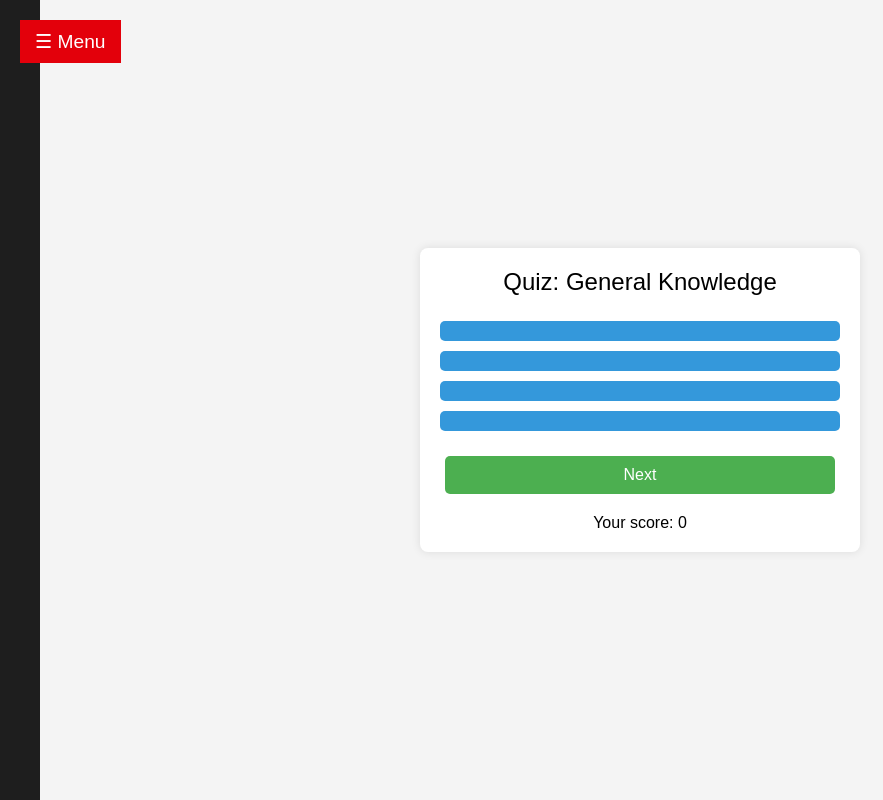
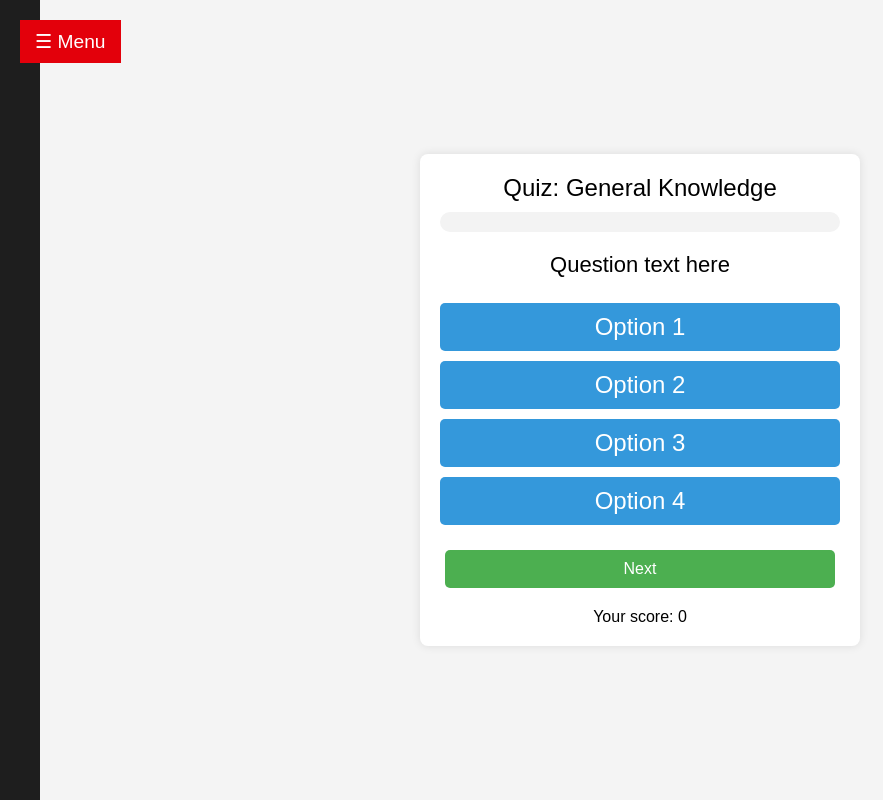
Before and after one commit to fitszimoon/Ethanolasfuelquizzez, a plain HTML site: page index.html in a window 1280 px wide. Shown: the whole page, without its empty margins (0-883 px from the left). Drawn offline with Linux system fonts and the light colour scheme.

Commit message:
Update index.html

```diff
--- a/index.html
+++ b/index.html
@@ -19,27 +19,25 @@
         <a href="#">Contact</a>
         </div>
 
-     <!-- Question text -->
-<div id="question"></div>
+        <!-- Progress Bar -->
+        <div class="progress-bar-container">
+            <div id="progress-bar"></div>
+        </div>
 
-<!-- Multiple-choice options -->
-<div class="options">
-    <button class="option"></button>
-    <button class="option"></button>
-    <button class="option"></button>
-    <button class="option"></button>
-</div>
+        <div id="question">Question text here</div>
 
-<!-- Input field for identification questions -->
-<div id="identification-input" style="display:none;">
-    <input type="text" id="identification-answer" placeholder="Your answer here">
-    <button id="submit" onclick="submitIdentification()">Submit</button>
-</div>
+        <!-- Options Buttons -->
+        <div class="options">
+            <button class="option" onclick="checkAnswer(0)">Option 1</button>
+            <button class="option" onclick="checkAnswer(1)">Option 2</button>
+            <button class="option" onclick="checkAnswer(2)">Option 3</button>
+            <button class="option" onclick="checkAnswer(3)">Option 4</button>
+        </div>
 
-<!-- Progress bar -->
-<div class="progress">
-    <div id="progress-bar"></div>
-</div>
+        <div id="identification-input" style="display:none;">
+            <input type="text" id="identification-answer" placeholder="Your answer here">
+            <button id="submit" onclick="submitIdentification()">Submit</button>
+       </div>
 
         <!-- Button container for Back and Next buttons -->
         <div class="button-container">
```
